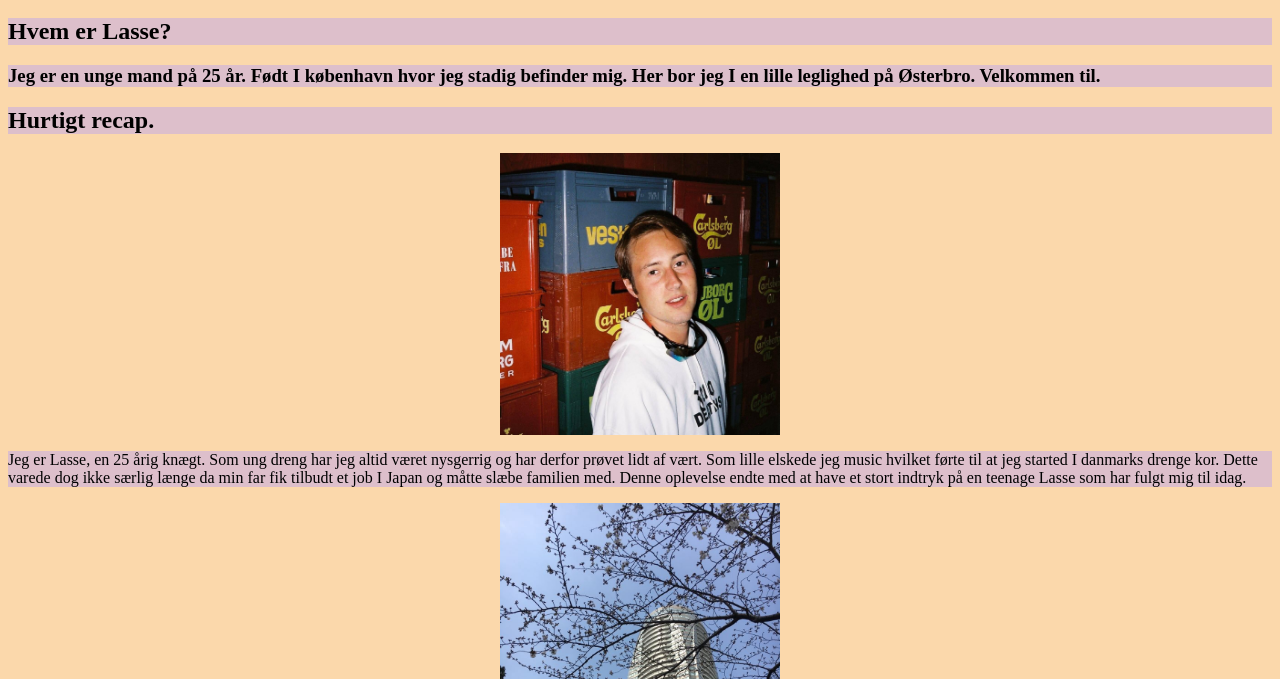
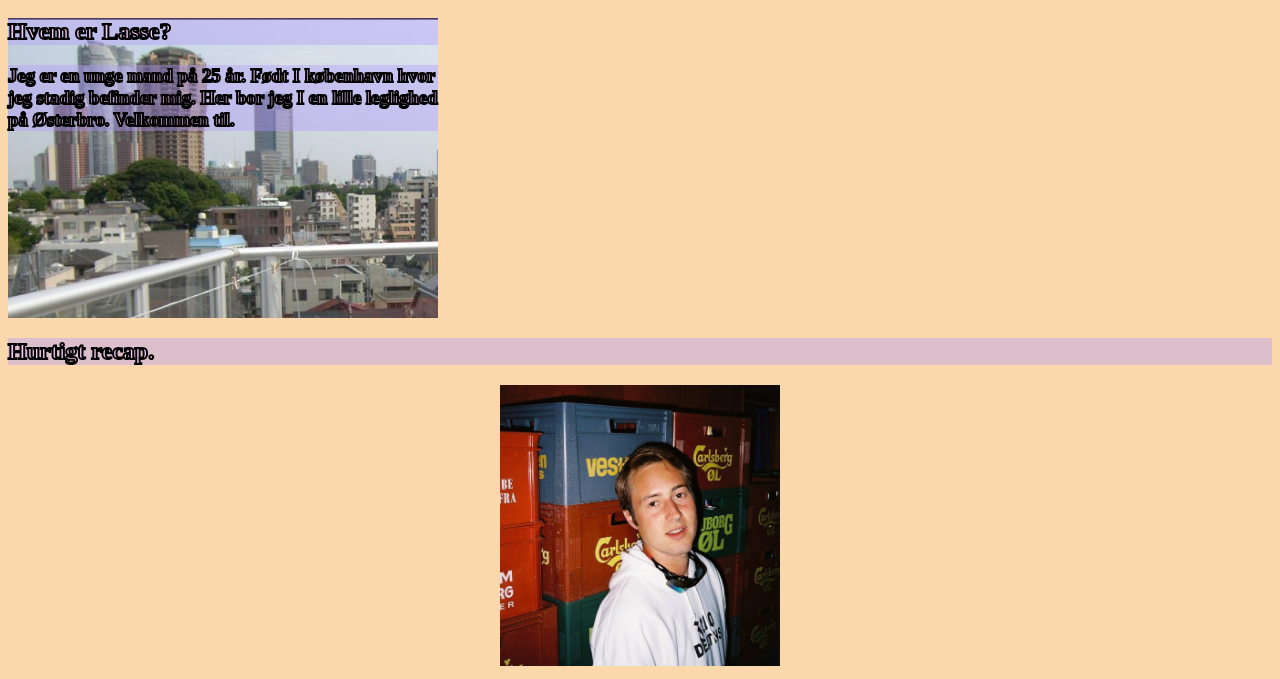
Before and after one commit to Lassemv/Portfolio, a plain HTML site: page OmMig.html in a window 1280 px wide. Shown: the part 97-776 px from the top of the page. Drawn offline with Linux system fonts and the light colour scheme.

Commit message:
Border til text

```diff
--- a/OmMig.html
+++ b/OmMig.html
@@ -16,7 +16,7 @@
         <a href="MineVærker.html">Mine Værker</a>
     </nav>
 
-    <section>
+    <section class="sectionsecond">
         <h2 class="h2first">Hvem er Lasse?</h2>
         <h3 class="h3first">Jeg er en unge mand på 25 år.
             Født I københavn hvor jeg stadig befinder mig.
--- a/style.css
+++ b/style.css
@@ -4,15 +4,22 @@ body{
 p.pfirst{
     background: rgb(174, 154, 249, 0.4);
 }
+/*Jeg lærte at lave en border til min text hved hjælp af dette link https://stackoverflow.com/questions/2570972/css-font-border*/
+/*Jeg lærte at lave opacity om hved hjælp af w3school, hvilket er hvorfor p har en class*/
 h1.h1first{
     background: rgb(174, 154, 249, 0.4);
     color: #F8C6F9;
+    -webkit-text-stroke: 2px black;
 }
 h2.h2first{
     background: rgb(174, 154, 249, 0.4);
+    color: #F8C6F9;
+    -webkit-text-stroke: 2px black;
 }
 h3.h3first{
     background: rgb(174, 154, 249, 0.4);
+    color: #F8C6F9;
+    -webkit-text-stroke: 2px black;
 }
 nav{
     background-color: #F8C6F9;
@@ -31,6 +38,12 @@ section.sectionfirst{
     width: 400px;
     height: 420px;
 }
+section.sectionsecond{
+    background-image: url(./images/minamiazabu.jpg);
+    background-size: cover;
+    width: 430px;
+    height: 300px;
+}
 footer{
     background-color: #F8C6F9;
     box-sizing: border-box;
```
Also changed, not shown: images/minamiazabu.jpg (added).
